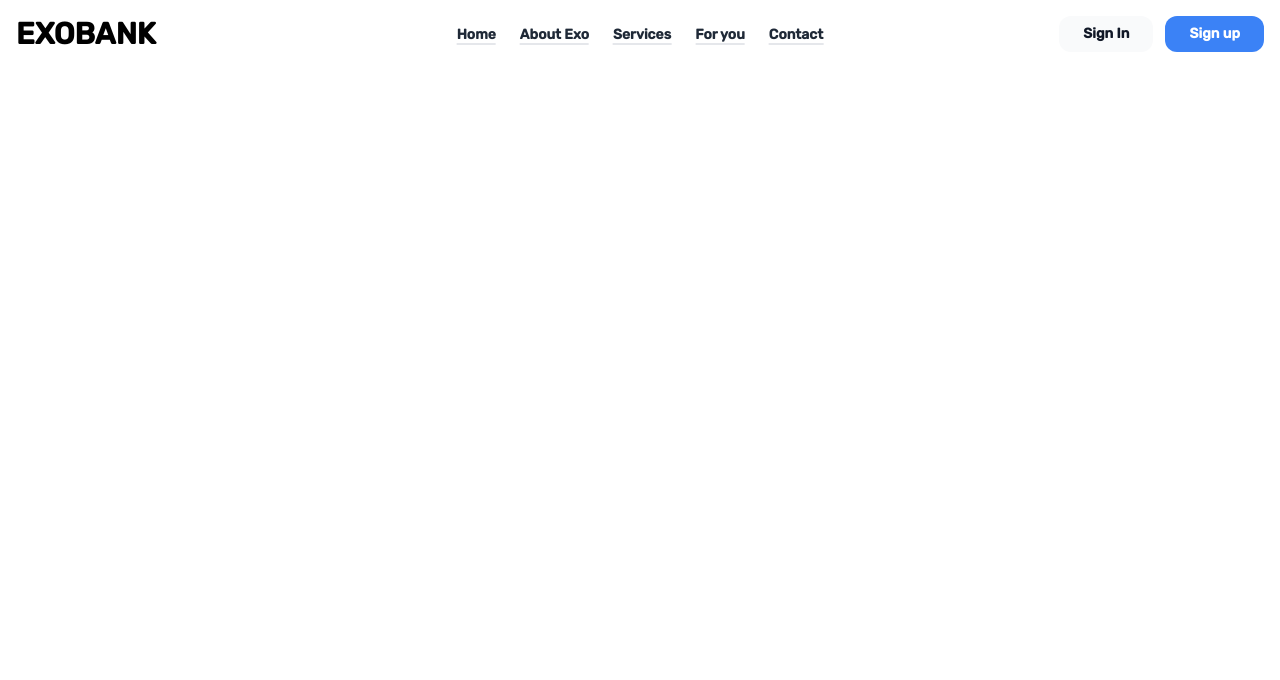
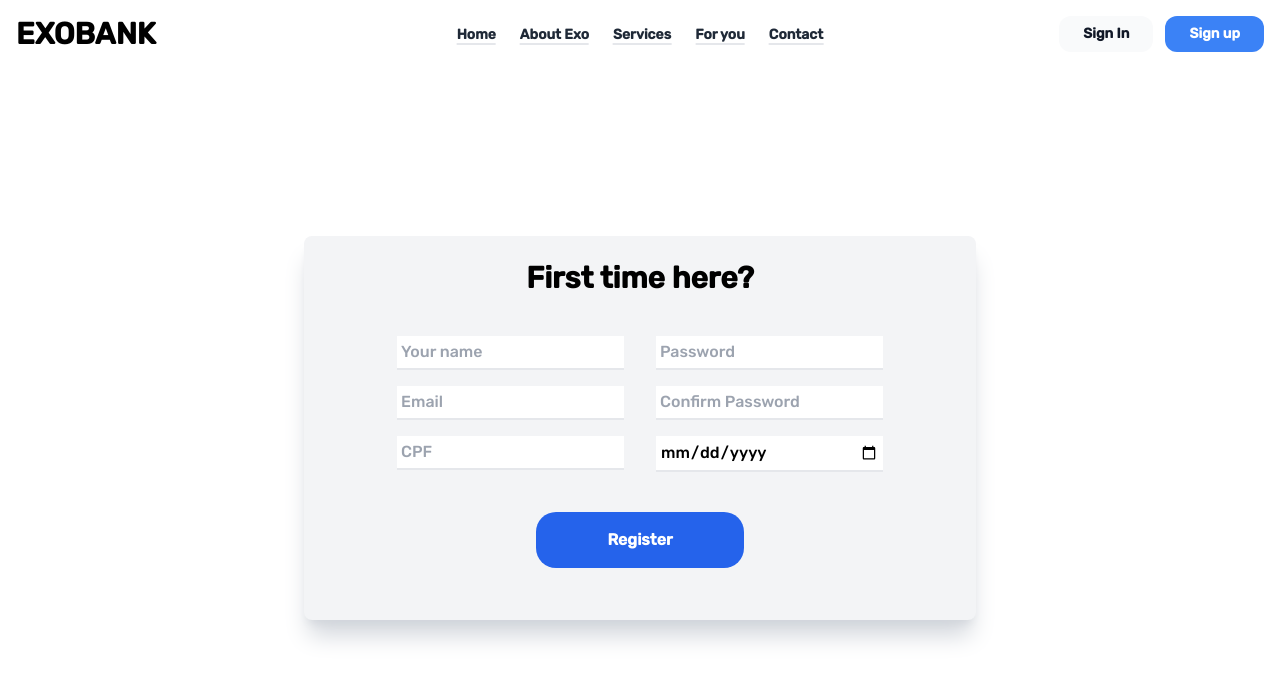
Before and after one commit to vinicius-prates/sandbox, a React (Vite) app: page /register in a window 1280 px wide. Shown: the top 680 px of the page. Built offline with nearby package versions, Linux system fonts and the light colour scheme.

Commit message:
finished register form in register page

```diff
--- a/src/pages/RegisterPage.jsx
+++ b/src/pages/RegisterPage.jsx
@@ -6,7 +6,31 @@ export const RegisterPage = () => {
     return(
         <div>
             <NavBar/>
+            <div className="flex justify-center align-middle w-screen items-center h-[90vh]">
 
+                <div className="flex flex-col text-center items-center gap-10  bg-gray-100 p-6 mx-6 p rounded-lg w-[42rem] h-[24rem] shadow-xl shadow-gray-300">
+                    <h1 className="font-bold text-3xl ">First time here?</h1>
+                    <div className="flex gap-8">
+                    <div className="flex flex-col gap-4">
+
+                    <input placeholder="Your name" type="text" className="p-1 border-b-2 focus:outline-none" ></input>
+                    <input placeholder="Email" type="email" className="p-1 border-b-2 focus:outline-none" ></input>
+                    <input placeholder="CPF" type="text" className="p-1 border-b-2 focus:outline-none"></input>
+                    </div>
+                    <div className="flex flex-col gap-4">
+                    <input placeholder="Password" type="password" className="p-1 border-b-2 focus:outline-none"></input>
+                    <input placeholder="Confirm Password" type="password" className="p-1 border-b-2 focus:outline-none" ></input>
+                    <input placeholder="Birth date" type="date" className="p-1 border-b-2 focus:outline-none" ></input>
+
+                    </div>
+
+
+                    </div>
+                    <a className="bg-blue-600 text-white font-bold p-4 rounded-[20px] w-52  text-center
+                        hover:bg-white hover:text-blue-600 ease-in-out duration-300 cursor-pointer">Register</a>
+                    <a className=""></a>
+                </div>
+            </div>
         </div>
     )
 }
```
